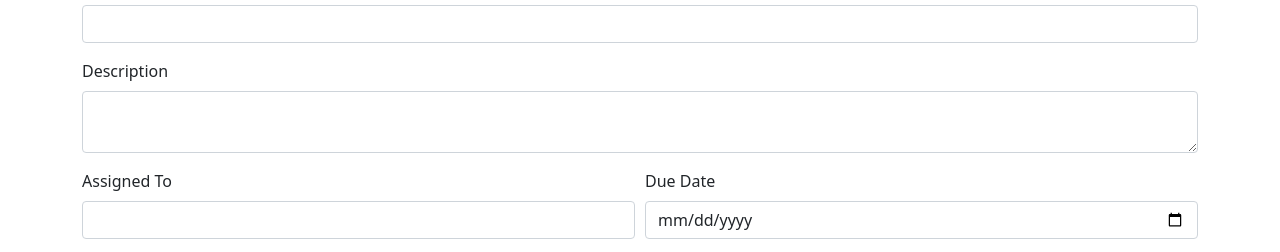
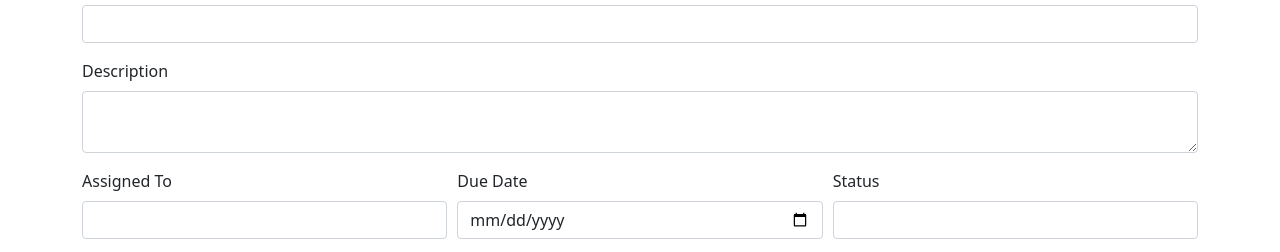
Before and after one commit to GryffindorHP/ToDoTask, a plain HTML site: page index.html in a window 1280 px wide. Shown: the part 241-493 px from the top of the page. Drawn offline with nearby package versions, Linux system fonts and the light colour scheme.

Commit message:
edited cards in file

```diff
--- a/index.html
+++ b/index.html
@@ -40,6 +40,9 @@
                             <label for="newTaskDueDate">Due Date</label>
                             <input type="date" class="form-control" id="newTaskDueDate">
                         </div>
+                        <div class="form-group col">
+                            <label for="newTaskStatus">Status</label>
+                            <input type="text" class="form-control" id="newTaskStatus">
                     </div>
                     <button type="submit" class="btn btn-primary btn-block">Add Task</button>
                 </form>
```
